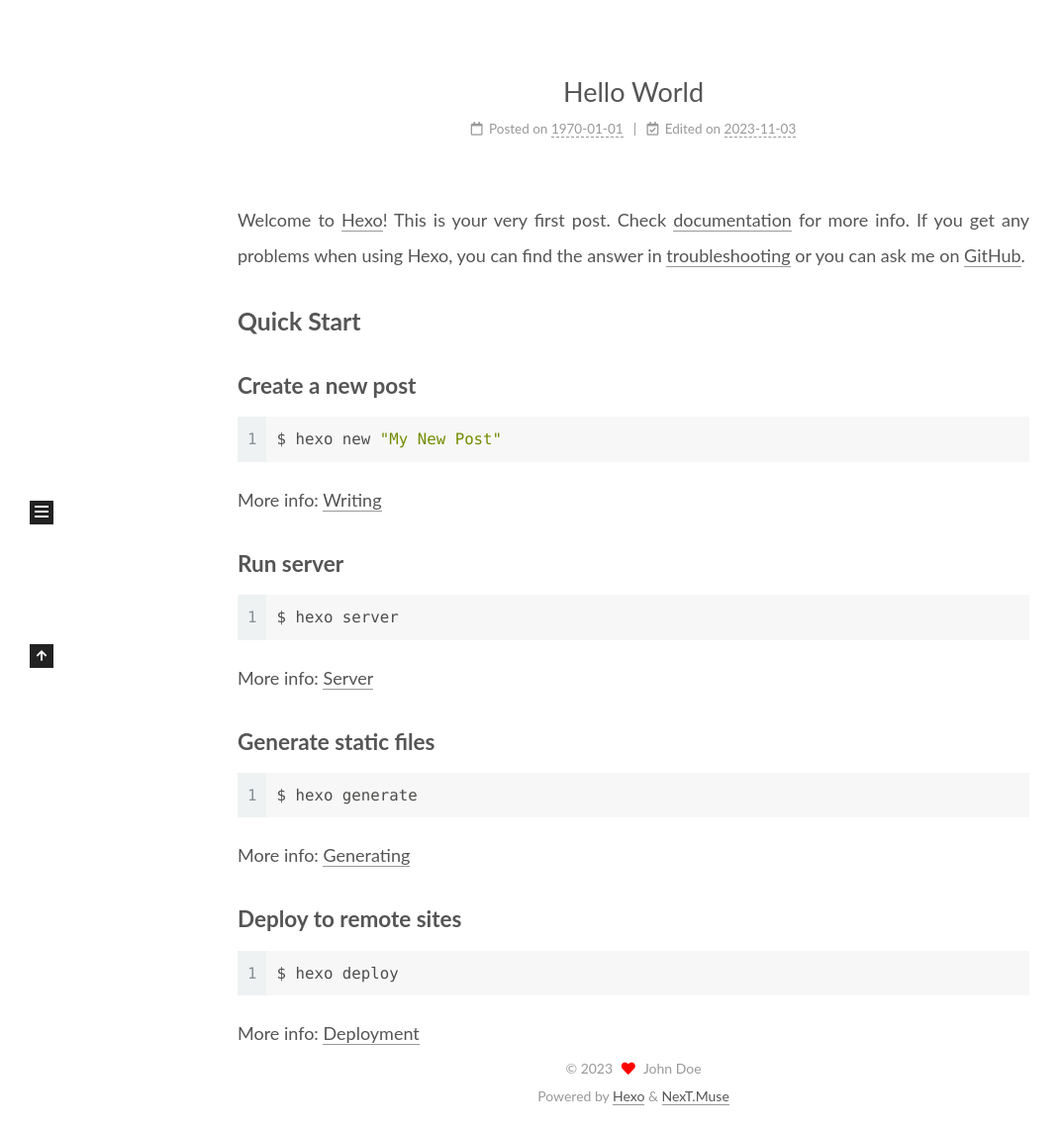
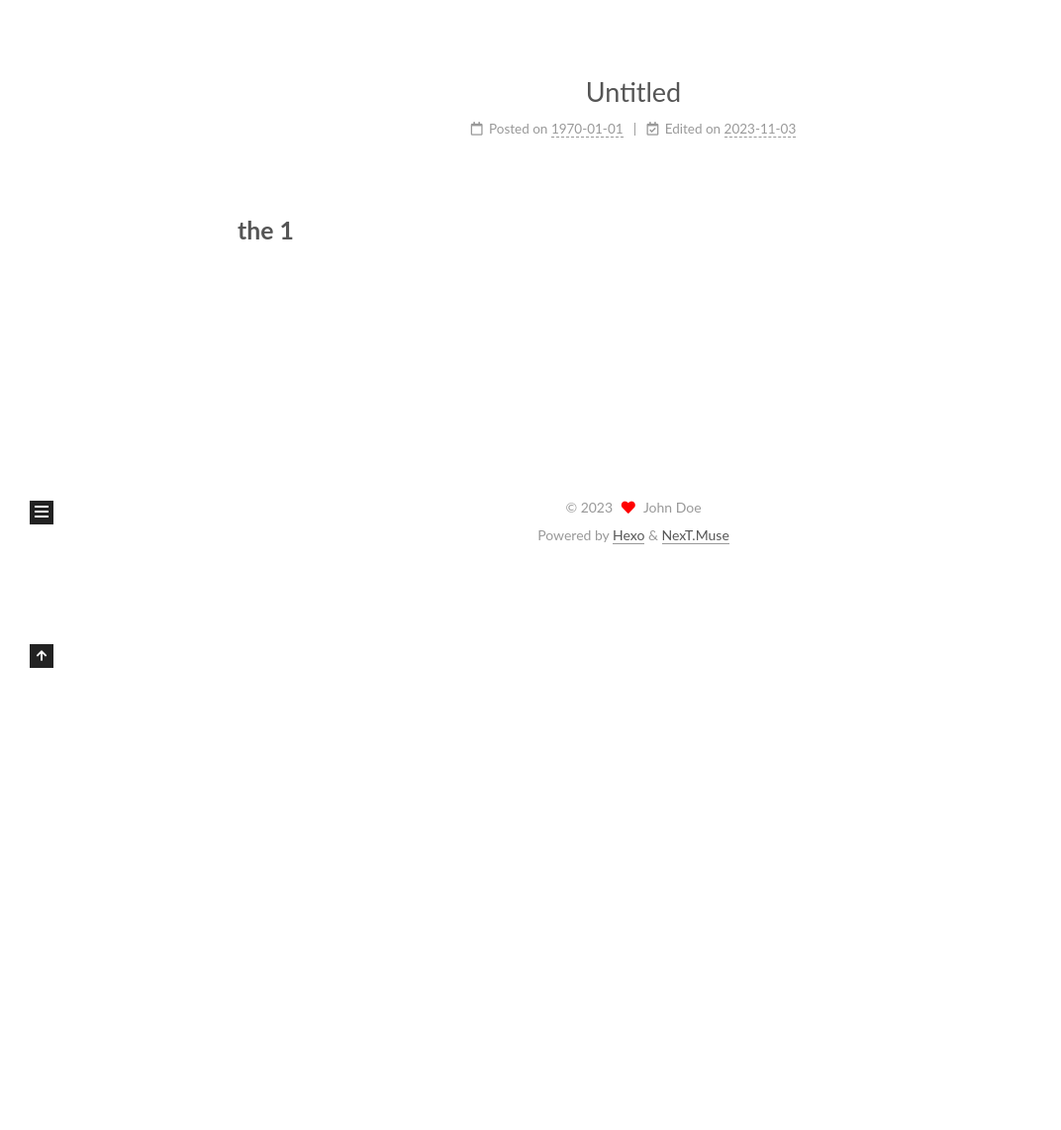
Before and after one commit to R0llingRed/R0llingRed.github.io, a plain HTML site: page index.html in a window 1280 px wide. Shown: the part 225-1367 px from the top of the page at 99% size, without its empty margins (0-1072 px from the left). After the commit the page ends 800 px from the top, so only its background shows below. Drawn offline with Linux system fonts and the light colour scheme.

Commit message:
Site updated: 2023-11-03 17:14:11

```diff
--- a/index.html
+++ b/index.html
@@ -159,7 +159,7 @@
       <header class="post-header">
         <h2 class="post-title" itemprop="name headline">
 
-            <a href="/1970/01/01/hello-world/" class="post-title-link" itemprop="url">Hello World</a>
+            <a href="/1970/01/01/hello-world/" class="post-title-link" itemprop="url">Untitled</a>
         </h2>
 
         <div class="post-meta">
@@ -176,7 +176,7 @@
                   <i class="far fa-calendar-check"></i>
                 </span>
                 <span class="post-meta-item-text">Edited on</span>
-                <time title="Modified: 2023-11-03 16:42:57" itemprop="dateModified" datetime="2023-11-03T16:42:57+08:00">2023-11-03</time>
+                <time title="Modified: 2023-11-03 17:13:44" itemprop="dateModified" datetime="2023-11-03T17:13:44+08:00">2023-11-03</time>
               </span>
 
 
@@ -190,20 +190,7 @@
     <div class="post-body" itemprop="articleBody">
 
 
-          <p>Welcome to <a target="_blank" rel="noopener" href="https://hexo.io/">Hexo</a>! This is your very first post. Check <a target="_blank" rel="noopener" href="https://hexo.io/docs/">documentation</a> for more info. If you get any problems when using Hexo, you can find the answer in <a target="_blank" rel="noopener" href="https://hexo.io/docs/troubleshooting.html">troubleshooting</a> or you can ask me on <a target="_blank" rel="noopener" href="https://github.com/hexojs/hexo/issues">GitHub</a>.</p>
-<h2 id="Quick-Start"><a href="#Quick-Start" class="headerlink" title="Quick Start"></a>Quick Start</h2><h3 id="Create-a-new-post"><a href="#Create-a-new-post" class="headerlink" title="Create a new post"></a>Create a new post</h3><figure class="highlight bash"><table><tr><td class="gutter"><pre><span class="line">1</span><br></pre></td><td class="code"><pre><span class="line">$ hexo new <span class="string">&quot;My New Post&quot;</span></span><br></pre></td></tr></table></figure>
-
-<p>More info: <a target="_blank" rel="noopener" href="https://hexo.io/docs/writing.html">Writing</a></p>
-<h3 id="Run-server"><a href="#Run-server" class="headerlink" title="Run server"></a>Run server</h3><figure class="highlight bash"><table><tr><td class="gutter"><pre><span class="line">1</span><br></pre></td><td class="code"><pre><span class="line">$ hexo server</span><br></pre></td></tr></table></figure>
-
-<p>More info: <a target="_blank" rel="noopener" href="https://hexo.io/docs/server.html">Server</a></p>
-<h3 id="Generate-static-files"><a href="#Generate-static-files" class="headerlink" title="Generate static files"></a>Generate static files</h3><figure class="highlight bash"><table><tr><td class="gutter"><pre><span class="line">1</span><br></pre></td><td class="code"><pre><span class="line">$ hexo generate</span><br></pre></td></tr></table></figure>
-
-<p>More info: <a target="_blank" rel="noopener" href="https://hexo.io/docs/generating.html">Generating</a></p>
-<h3 id="Deploy-to-remote-sites"><a href="#Deploy-to-remote-sites" class="headerlink" title="Deploy to remote sites"></a>Deploy to remote sites</h3><figure class="highlight bash"><table><tr><td class="gutter"><pre><span class="line">1</span><br></pre></td><td class="code"><pre><span class="line">$ hexo deploy</span><br></pre></td></tr></table></figure>
-
-<p>More info: <a target="_blank" rel="noopener" href="https://hexo.io/docs/one-command-deployment.html">Deployment</a></p>
-
+          <h2 id="the-1"><a href="#the-1" class="headerlink" title="the 1"></a>the 1</h2>
 
     </div>
 
```
Also changed, not shown: 1970/01/01/hello-world/index.html (+9 -22 lines), archives/1970/01/index.html (+1 -1 lines), archives/1970/index.html (+1 -1 lines), archives/index.html (+1 -1 lines).
